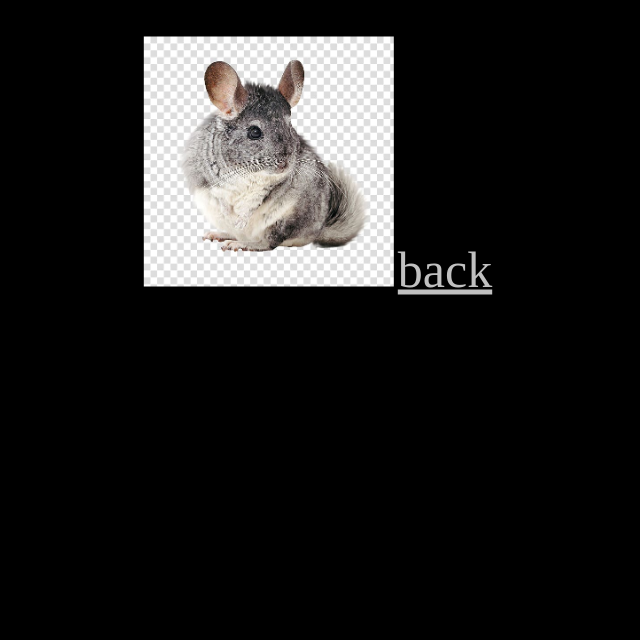
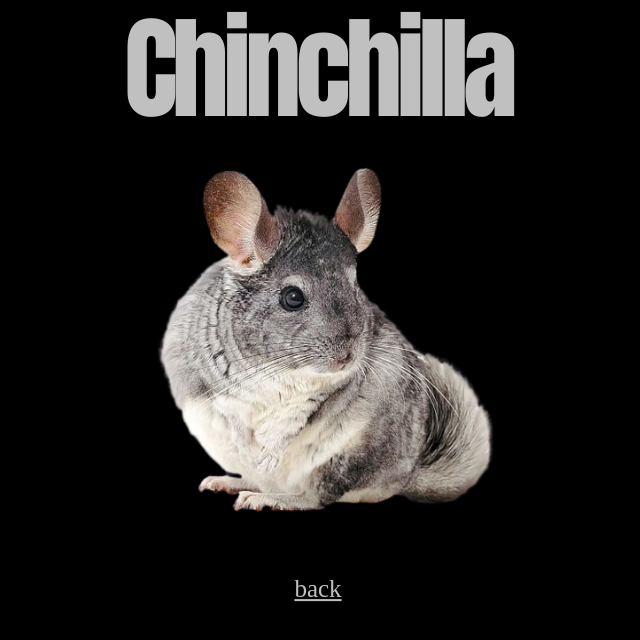
Before and after one commit to AndrewJ99/h.project, a plain HTML site: page test.html in a window 1280 px wide. Shown: the whole page, without its empty margins (322-962 px from the left). Drawn offline with Linux system fonts and the light colour scheme.

Commit message:
Add files via upload

```diff
--- a/styless.css
+++ b/styless.css
@@ -14,27 +14,30 @@ body {
 
 .header {
     position: absolute;
-    top: 10%;
+    align-items: center;
+    top: 40%;
     left: 50%;
     transform: translate(-50%, -50%);
+    display: flex;
+    flex-direction: column;
+    padding: 0px 0px 25px 0px;
 }
 
 .header a {
-    font-size: 50px;
+    font-size: 25px;
     color: silver;
 }
 
 .header img {
-    width: 250px;
-    height: 250px;
+    width: 450px;
+    height: 450px;
 }
 
 
 .header h1 {
     font-family: "Impact", sans-serif;
-    font-size: 100px;
-    font-weight: 500;
+    font-size: calc(1vw + 100px); /* Adjust the font size dynamically */    font-weight: 500;
     letter-spacing: -0.05em;
-    line-height: 175%;
-    color: #abc9ef;
+    line-height: 100%;
+    color: silver;
 }
--- a/test.html
+++ b/test.html
@@ -9,8 +9,8 @@
 <body>
     <div class="header">
         <h1>Chinchilla</h1>
-        <img src="chinchilla.jpeg" id="initialImage" onclick="">
-        <a href="index.html">back</a>
+        <img src="chinchilla.png" id="initialImage" onclick="">
+        <a id="backbutton" href="index.html">back</a>
     </div>
 </body>
 </html>
```
Also changed, not shown: index.html (+7 -6 lines), styles.css (+4 -5 lines), chinchilla.png (added).
